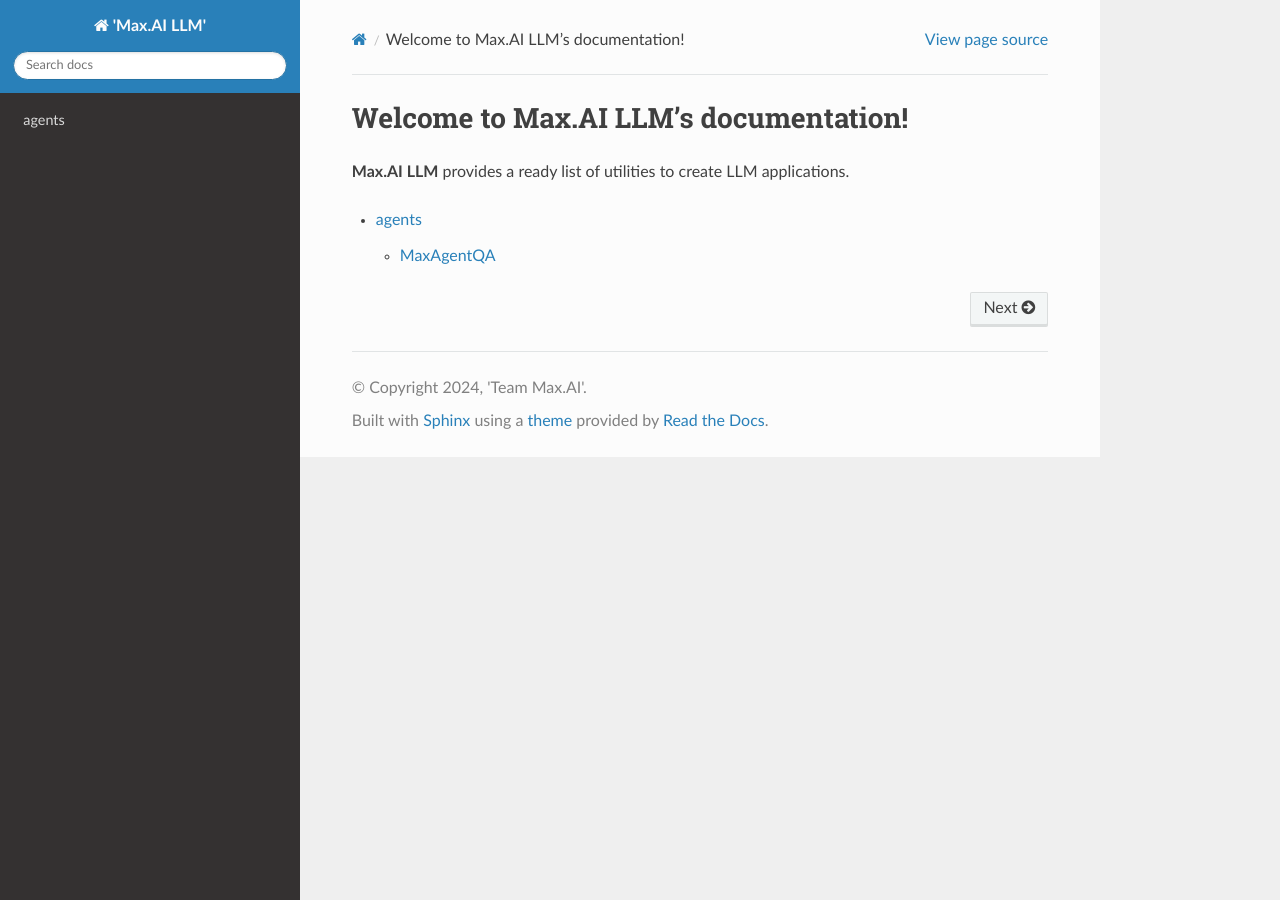
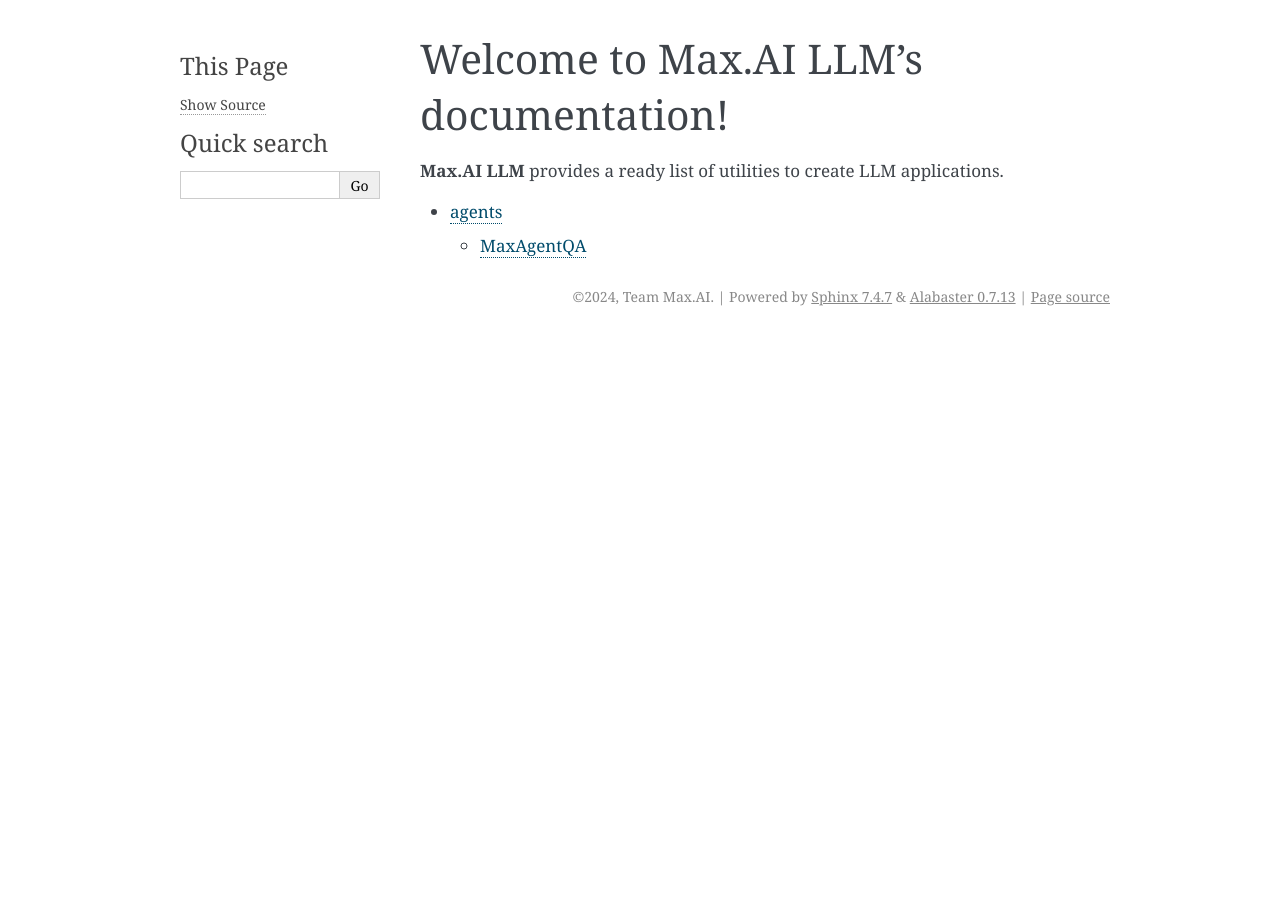
Before and after one commit to zs-personalize-ai/max-ai-llm, a Sphinx documentation site: the page built from docs/source/index.rst, in a window 1280 px wide. Built offline with Sphinx 7.4.7, drawn with Linux system fonts in a browser that asks for light colours; pages that are not in the unit, such as notebooks, are missing from menus; some of the changed lines change nothing that is shown.

Commit message:
update conf

```diff
--- a/docs/source/conf.py
+++ b/docs/source/conf.py
@@ -10,21 +10,31 @@
 import sys
 sys.path.insert(0, os.path.abspath('../../maxaillm/agents/'))
 
-project = "'Max.AI LLM'"
-copyright = "2024, 'Team Max.AI'"
-author = "'Team Max.AI'"
+project = "Max.AI LLM"
+copyright = "2024, Team Max.AI"
+author = "Team Max.AI"
 release = '0.1.0'
 
 # -- General configuration ---------------------------------------------------
 # https://www.sphinx-doc.org/en/master/usage/configuration.html#general-configuration
 
-extensions = [
-    'sphinx.ext.todo',
-    'sphinx.ext.viewcode',
-    'sphinx.ext.autodoc',
-    'sphinx.ext.napoleon'
-]
+# Add any Sphinx extension module names here, as strings
+extensions = ['sphinxcontrib.napoleon']
 
+# Napoleon settings
+napoleon_google_docstring = True
+napoleon_numpy_docstring = True
+napoleon_include_init_with_doc = False
+napoleon_include_private_with_doc = False
+napoleon_include_special_with_doc = False
+napoleon_use_admonition_for_examples = False
+napoleon_use_admonition_for_notes = False
+napoleon_use_admonition_for_references = False
+napoleon_use_ivar = False
+napoleon_use_param = True
+napoleon_use_rtype = True
+napoleon_use_keyword = True
+napoleon_custom_sections = None
 templates_path = ['_templates']
 exclude_patterns = []
 
@@ -33,5 +43,5 @@
 # -- Options for HTML output -------------------------------------------------
 # https://www.sphinx-doc.org/en/master/usage/configuration.html#options-for-html-output
 
-html_theme = 'sphinx_rtd_theme'
-html_static_path = ['_static']
+# html_theme = 'sphinx_rtd_theme'
+# html_static_path = ['_static']
```
